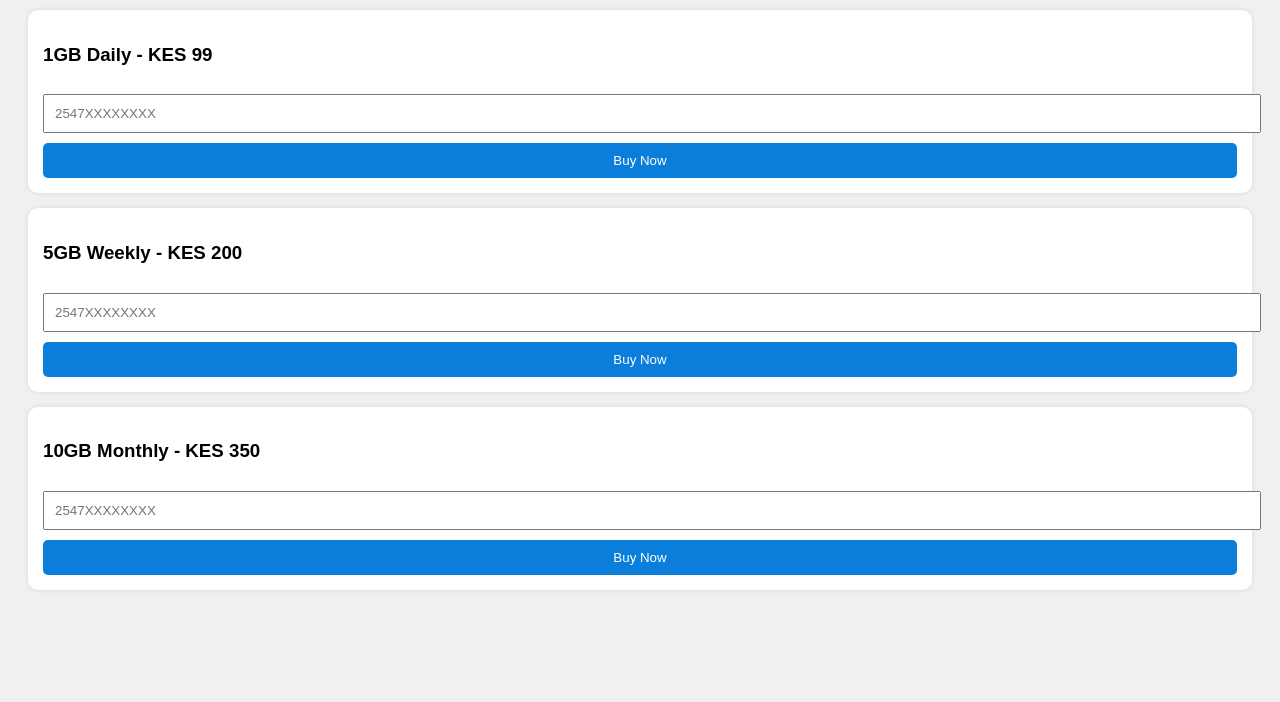
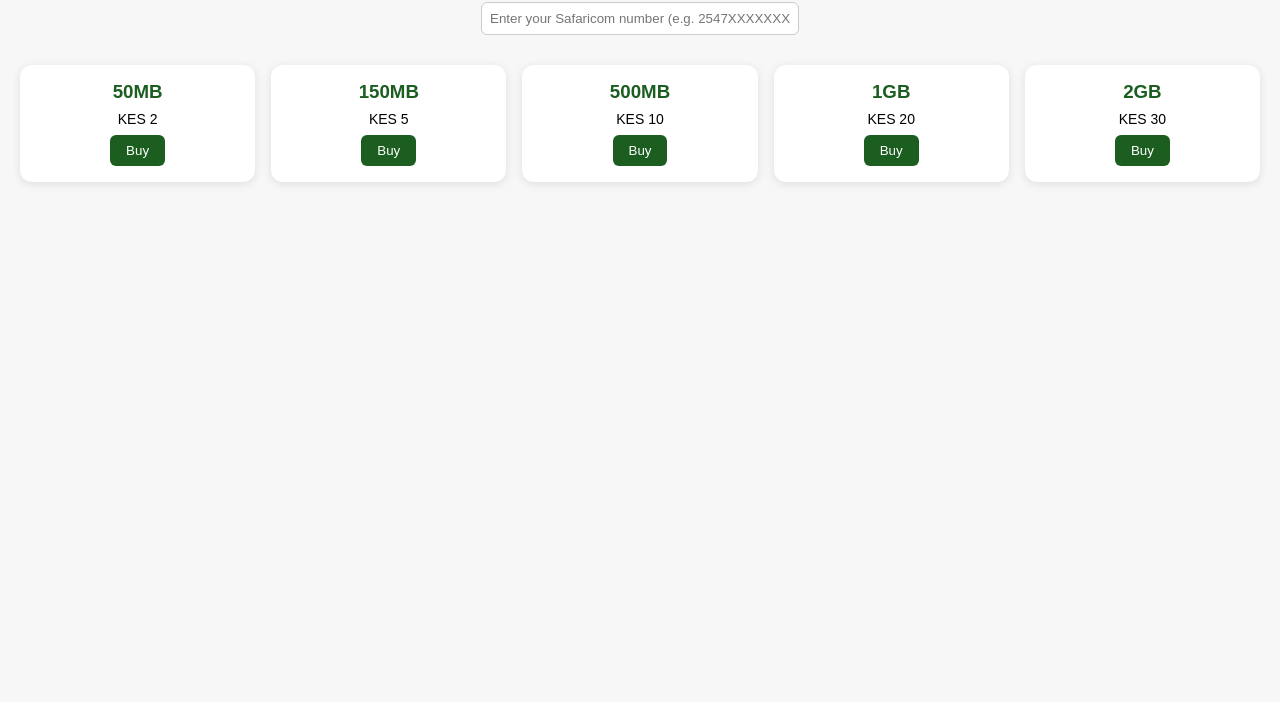
Before and after one commit to Jasam-Kajam/QuicktelBundles, a website: page public/index.html in a window 1280 px wide. Shown: the part 98-800 px from the top of the page. Drawn offline with Linux system fonts and the light colour scheme.

Commit message:
Update index.html

```diff
--- a/public/index.html
+++ b/public/index.html
@@ -1,63 +1,127 @@
 <!DOCTYPE html>
-<html>
+<html lang="en">
 <head>
+  <meta charset="UTF-8" />
+  <meta name="viewport" content="width=device-width, initial-scale=1.0"/>
   <title>Quicktel Bundles</title>
   <style>
-    body { font-family: sans-serif; background: #f0f0f0; padding: 20px; }
-    h1 { color: #0b7dda; }
-    .bundle-card {
-      background: white; padding: 15px; border-radius: 10px;
-      margin-bottom: 15px; box-shadow: 0 0 5px rgba(0,0,0,0.1);
+    body {
+      font-family: sans-serif;
+      background: #f7f7f7;
+      margin: 0;
+      padding: 20px;
     }
-    .bundle-card input, .bundle-card button {
-      padding: 10px; margin-top: 10px; width: 100%;
+    h1 {
+      text-align: center;
+      color: #333;
     }
-    button { background: #0b7dda; color: white; border: none; border-radius: 5px; }
+    .bundle-container {
+      display: grid;
+      grid-template-columns: repeat(auto-fit, minmax(200px, 1fr));
+      gap: 16px;
+      margin-top: 30px;
+    }
+    .card {
+      background: white;
+      border-radius: 12px;
+      padding: 16px;
+      box-shadow: 0 2px 10px rgba(0, 0, 0, 0.1);
+      text-align: center;
+    }
+    .card h3 {
+      margin: 0;
+      color: #1b5e20;
+    }
+    .card p {
+      margin: 8px 0;
+      font-size: 14px;
+    }
+    .card button {
+      background: #1b5e20;
+      color: white;
+      border: none;
+      padding: 8px 16px;
+      border-radius: 6px;
+      cursor: pointer;
+      transition: background 0.3s;
+    }
+    .card button:hover {
+      background: #2e7d32;
+    }
+    input {
+      padding: 8px;
+      width: 100%;
+      max-width: 300px;
+      margin: 20px auto;
+      display: block;
+      border-radius: 6px;
+      border: 1px solid #ccc;
+    }
   </style>
 </head>
 <body>
-  <h1>Buy Safaricom Bundles</h1>
+  <h1>Quicktel Bundles</h1>
 
-  <div class="bundle-card">
-    <h3>1GB Daily - KES 99</h3>
-    <input type="tel" placeholder="2547XXXXXXXX" id="phone1">
-    <button onclick="buyBundle(50, '1GB Daily', 'phone1')">Buy Now</button>
-  </div>
+  <input id="phone" type="tel" placeholder="Enter your Safaricom number (e.g. 2547XXXXXXX)" />
 
-  <div class="bundle-card">
-    <h3>5GB Weekly - KES 200</h3>
-    <input type="tel" placeholder="2547XXXXXXXX" id="phone2">
-    <button onclick="buyBundle(200, '5GB Weekly', 'phone2')">Buy Now</button>
-  </div>
-
-  <div class="bundle-card">
-    <h3>10GB Monthly - KES 350</h3>
-    <input type="tel" placeholder="2547XXXXXXXX" id="phone3">
-    <button onclick="buyBundle(350, '10GB Monthly', 'phone3')">Buy Now</button>
+  <div class="bundle-container">
+    <div class="card">
+      <h3>50MB</h3>
+      <p>KES 2</p>
+      <button onclick="buyBundle(2)">Buy</button>
+    </div>
+    <div class="card">
+      <h3>150MB</h3>
+      <p>KES 5</p>
+      <button onclick="buyBundle(5)">Buy</button>
+    </div>
+    <div class="card">
+      <h3>500MB</h3>
+      <p>KES 10</p>
+      <button onclick="buyBundle(10)">Buy</button>
+    </div>
+    <div class="card">
+      <h3>1GB</h3>
+      <p>KES 20</p>
+      <button onclick="buyBundle(20)">Buy</button>
+    </div>
+    <div class="card">
+      <h3>2GB</h3>
+      <p>KES 30</p>
+      <button onclick="buyBundle(30)">Buy</button>
+    </div>
   </div>
 
   <script>
-    function buyBundle(amount, name, inputId) {
-      const phone = document.getElementById(inputId).value.trim();
-      if (!phone.startsWith('2547') || phone.length !== 12) {
-        alert('Enter valid Safaricom number (e.g. 254712345678)');
+    async function buyBundle(amount) {
+      const phone = document.getElementById("phone").value.trim();
+      if (!phone.match(/^2547\d{8}$/)) {
+        alert("Please enter a valid Safaricom number in format 2547XXXXXXXX");
         return;
       }
 
-      fetch('/stkpush', {
-        method: 'POST',
-        headers: { 'Content-Type': 'application/json' },
-        body: JSON.stringify({ amount, phone, name })
-      })
-      .then(res => res.json())
-      .then(data => {
-        if (data.success) {
-          alert('STK Push Sent. Complete the payment on your phone.');
+      const confirmBuy = confirm(`Buy bundle worth KES ${amount} for ${phone}?`);
+      if (!confirmBuy) return;
+
+      try {
+        const res = await fetch("/stkpush", {
+          method: "POST",
+          headers: {
+            "Content-Type": "application/json"
+          },
+          body: JSON.stringify({ phone, amount })
+        });
+
+        const data = await res.json();
+        if (res.ok) {
+          alert("✅ STK Push sent to your phone. Enter PIN to complete.");
         } else {
-          alert('Failed: ' + data.message);
+          console.error(data);
+          alert("❌ Failed to send STK Push: " + (data.details?.errorMessage || "Unknown error"));
         }
-      })
-      .catch(() => alert('Network error'));
+      } catch (err) {
+        alert("❌ Error: " + err.message);
+      }
     }
   </script>
 </body>
```
